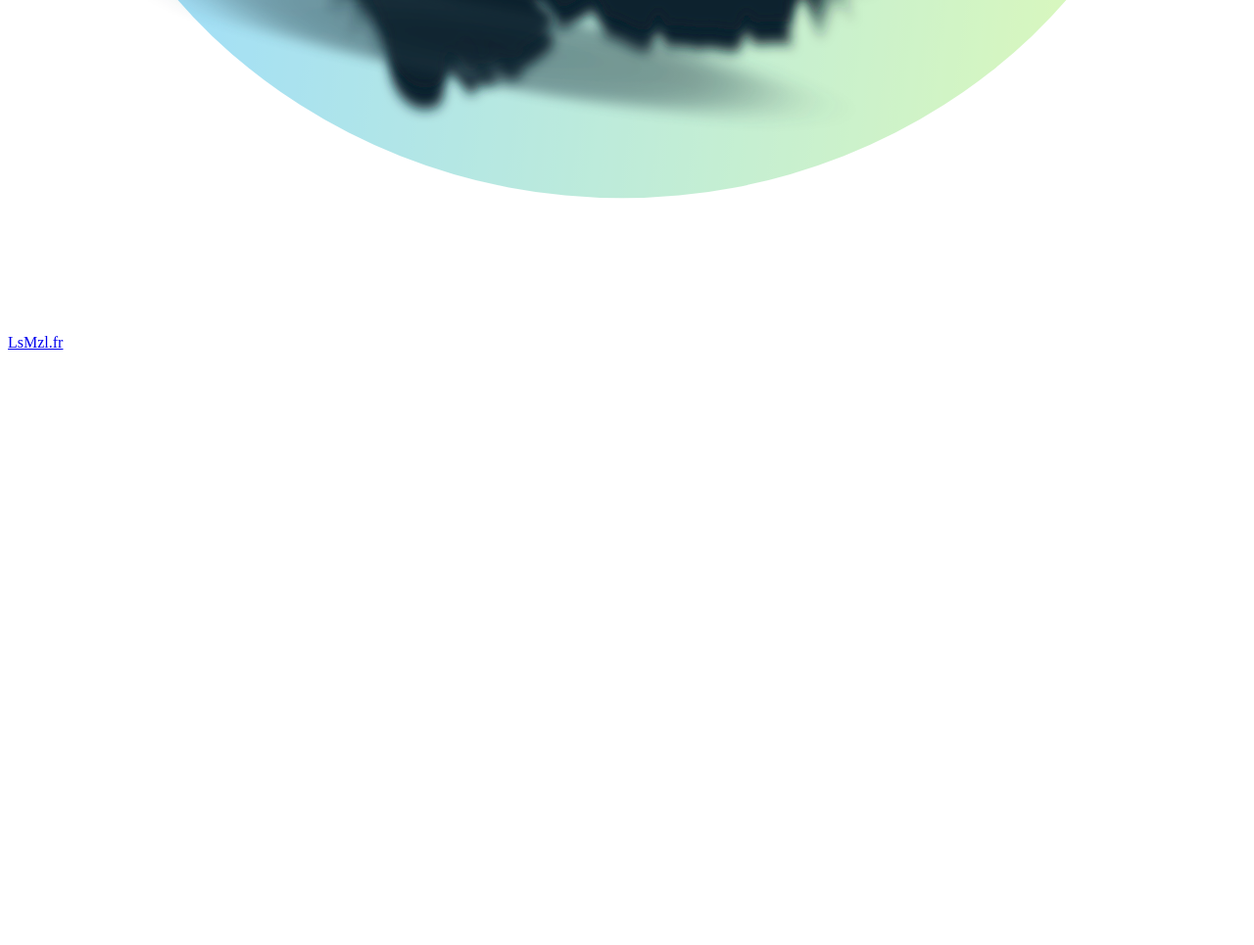
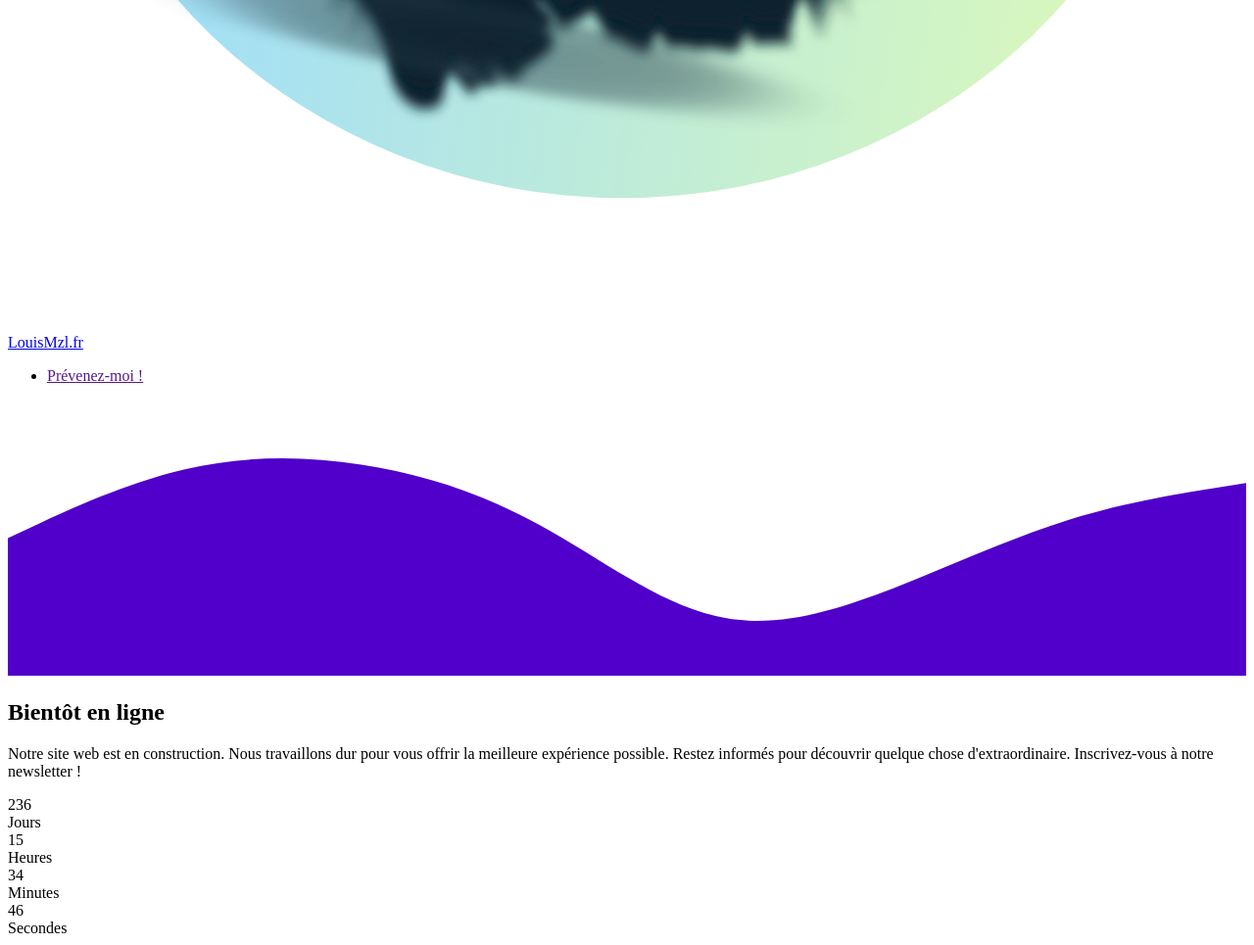
Before and after one commit to LsMzl/LandingPage, a plain HTML site: page index.html in a window 1280 px wide. Shown: the part 935-1900 px from the top of the page at 98% size. Before the commit the page ends 1302 px from the top, so only its background shows below. Drawn offline with Linux system fonts and the light colour scheme.

Commit message:
2nd commit

```diff
--- a/index.html
+++ b/index.html
@@ -46,13 +46,57 @@
   <body>
     <header>
       <a href="#" class="logo">
-        <img src="./img/section/logo.svg" alt="Logo du site" class="logo_img"/>
-        <span class="logo_text">LsMzl.fr</span>
+        <img src="./img/section/logo.svg" alt="Logo du site" class="logo_img" />
+        <span class="logo_text">LouisMzl.fr</span>
       </a>
+      <nav>
+        <ul>
+          <li>
+            <a href="" class="btn_cta">Prévenez-moi !</a>
+          </li>
+        </ul>
+      </nav>
     </header>
-    <nav>
 
-    </nav>
+    <section>
+      <svg xmlns="http://www.w3.org/2000/svg" viewBox="0 0 1440 320">
+        <path
+          fill="#5000ca"
+          fill-opacity="1"
+          d="M0,160L34.3,144C68.6,128,137,96,206,80C274.3,64,343,64,411,74.7C480,85,549,107,617,144C685.7,181,754,235,823,250.7C891.4,267,960,245,1029,218.7C1097.1,192,1166,160,1234,138.7C1302.9,117,1371,107,1406,101.3L1440,96L1440,320L1405.7,320C1371.4,320,1303,320,1234,320C1165.7,320,1097,320,1029,320C960,320,891,320,823,320C754.3,320,686,320,617,320C548.6,320,480,320,411,320C342.9,320,274,320,206,320C137.1,320,69,320,34,320L0,320Z"
+          class="wave"
+        ></path>
+      </svg>
+
+      <div class="contentBox">
+        <h2>Bientôt en ligne</h2>
+        <p>
+          Notre site web est en construction. Nous travaillons dur pour vous
+          offrir la meilleure expérience possible. Restez informés pour
+          découvrir quelque chose d'extraordinaire. Inscrivez-vous à notre
+          newsletter !
+        </p>
+        <div class="countDown">
+          <div class="time">
+            <div class="day">236</div>
+            <span>Jours</span>
+          </div>
+          <div class="time">
+            <div class="hour">15</div>
+            <span>Heures</span>
+          </div>
+          <div class="time">
+            <div class="minutes">34</div>
+            <span>Minutes</span>
+          </div>
+          <div class="time">
+            <div class="secondes">46</div>
+            <span>Secondes</span>
+          </div>
+        </div>
+      </div>
+
+    </section>
 
     <!-- JavaScript -->
     <script src="./assets/js/main.js"></script>
```
